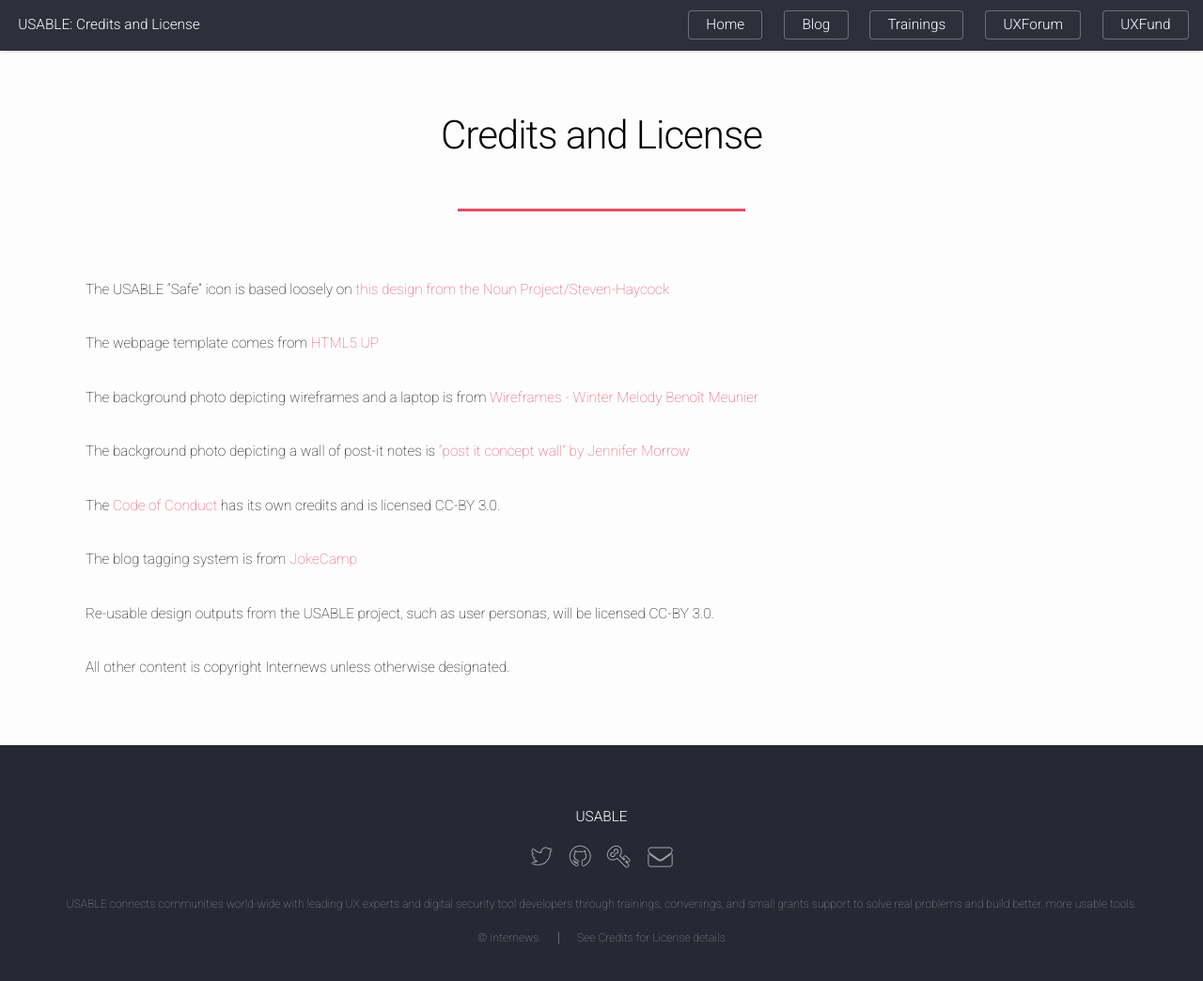
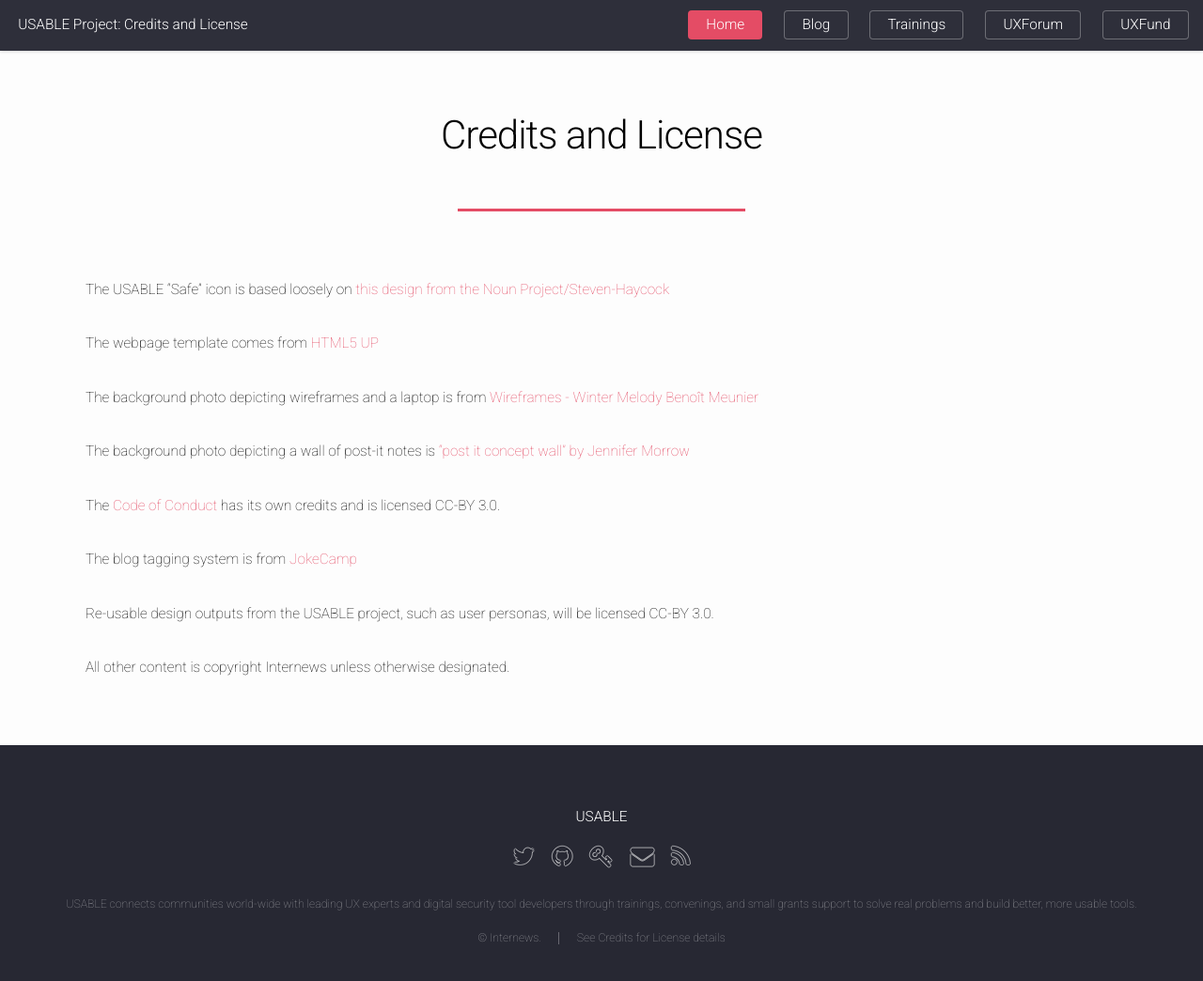
Before and after one commit to OpenInternet/USABLE-website, a Jekyll site: the page built from credits.md, in a window 1280 px wide and 1074 px high. Shown: the top 1044 px of the window at 94% size. Built offline with Jekyll 4.4.1, drawn with Linux system fonts in a browser that asks for light colours; comment, search, counter and statistics services are not loaded.

Commit message:
updating layouts and includes to match whole-site usage of jekyl

```diff
--- a/_includes/footer.html
+++ b/_includes/footer.html
@@ -5,8 +5,8 @@
           <li><a href="https://twitter.com/USABLE_tools" target="_blank" class="icon alt fa-twitter"><span class="label">Twitter</span></a></li>
           <li><a href="https://github.com/OpenInternet/USABLE" class="icon alt fa-github"><span class="label">GitHub</span></a></li>
           <li><a href="#" class="icon alt fa-key"><span class="label">PGP</span></a></li>
-
           <li><a href="mailto:connect@usable.tools" class="icon alt fa-envelope"><span class="label"></span></a></li>
+          <li><a href="{{ "/feed.xml" | prepend: site.baseurl }}" class="icon alt fa-rss"><span class="label">RSS</span></a></li>
         </ul>
         <ul class="copyright">
         <li>{{ site.description }}</li>
--- a/_includes/header.html
+++ b/_includes/header.html
@@ -1,17 +1,26 @@
 
     <!-- Header -->
       <header id="header" class="skel-layers-fixed">
-        <h1 id="logo"><a href="index.html">USABLE</a>: {{ page.title }} </h1>
+        <h1 id="logo"><a href="index.html">USABLE Project</a>: {{ page.title }} </h1>
         <nav id="nav">
           <ul>
-            <li><a class="button" href="/index.html">Home</a>
+            <li><a class="button special" href="/index.html">Home</a>
             <ul>
               <li><a href="/index.html#about">About</a></li>
               <li><a class="button" href="/blog">Blog</a></li>
               <li><a href="/index.html#process">Process</a></li>
               <li><a href="/index.html#timeline">Timeline</a></li>
             </ul></li>
-            <li><a class="button" href="/blog">Blog</a></li>
+            <li><a class="button" href="/blog">Blog</a>
+              <ul>
+                {% for post in site.posts limit:5 %}
+  							    <li><a href="{{ post.url }}">{{ post.title }}</a></li>
+  							{% endfor %}
+                		<li><a href="/blog">(more entries)</a></li>
+              </ul>
+
+
+            </li>
             <li><a class="button" href="/trainings.html">Trainings</a></li>
             <li><a class="button" href="/uxforum.html">UXForum</a></li>
             <li><a class="button" href="/uxfund.html">UXFund</a></li>
--- a/_layouts/default.html
+++ b/_layouts/default.html
@@ -1,4 +1,9 @@
 <!DOCTYPE html>
+<!--
+	Landed by HTML5 UP
+	html5up.net | @n33co
+	Free for personal and commercial use under the CCA 3.0 license (html5up.net/license)
+-->
 <html>
 
   {% include head.html %}
```
